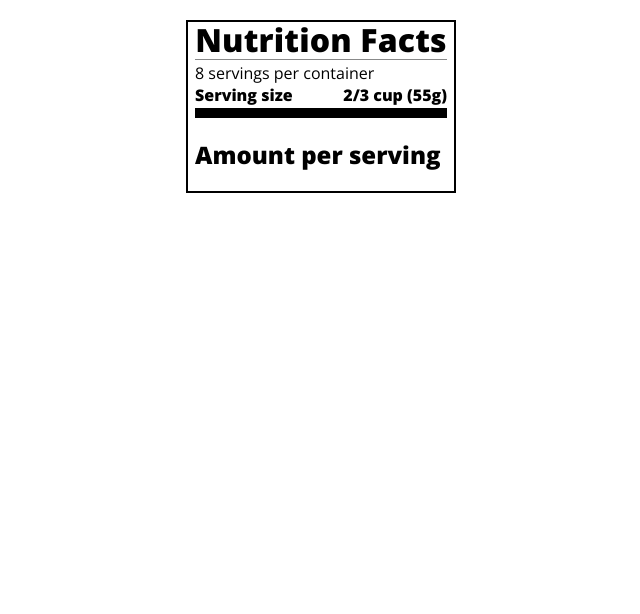
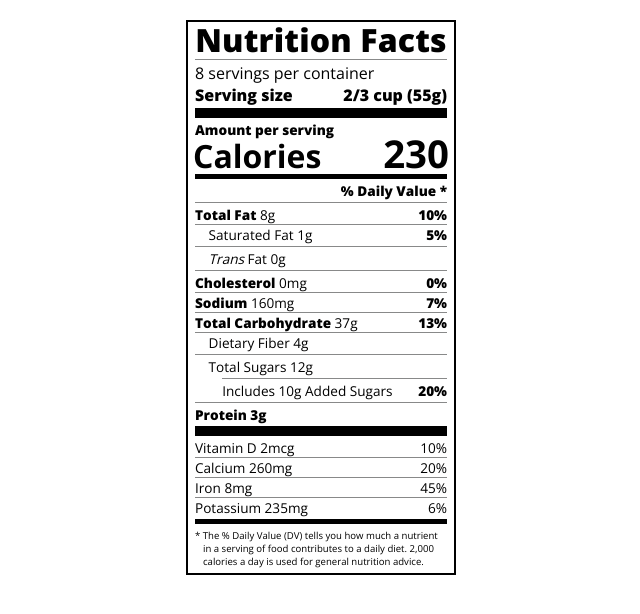
Before and after one commit to NelG22/CIT14-12H_NISPEROS, a plain HTML site: page FreeCodeCamp/Nutrition Label/NutritionLabel.html in a window 1280 px wide. Shown: the whole page, without its empty margins (319-959 px from the left). Drawn offline with nearby package versions, Linux system fonts and the light colour scheme.

Commit message:
Completed Nutrition Label

```diff
--- a/FreeCodeCamp/Nutrition Label/NutritionLabel.html
+++ b/FreeCodeCamp/Nutrition Label/NutritionLabel.html
@@ -21,8 +21,39 @@
         <div class="calories-info">
             <div class="left-container">
                 <h2 class="bold small-text">Amount per serving</h2>
+                <p>Calories</p>
             </div>
+            <span>230</span>
+
         </div>
+        <div class="divider medium"></div>
+        <div class="daily-value small-text">
+            <p class="bold right no-divider">% Daily Value *</p>
+            <div class="divider"></div>
+            <p><span><span class="bold">Total Fat</span> 8g</span> <span class="bold">10%</span></p>
+            <p class="indent no-divider">Saturated Fat 1g <span class="bold">5%</span></p>
+            <div class="divider"></div>
+            <p class="indent no-divider"><span><i>Trans</i> Fat 0g</span></p>
+            <div class="divider"></div>
+            <p><span><span class="bold">Cholesterol</span> 0mg</span> <span class="bold">0%</span></p>
+            <p><span><span class="bold">Sodium</span> 160mg</span> <span class="bold">7%</span></p>
+            <p><span><span class="bold">Total Carbohydrate</span> 37g</span> <span class="bold">13%</span></p>
+            <p class="indent no-divider">Dietary Fiber 4g</p>
+            <div class="divider"></div>
+            <p class="indent no-divider">Total Sugars 12g</p>
+            <div class="divider double-indent"></div>
+            <p class="no-divider double-indent">Includes 10g Added Sugars <span class="bold">20%</span></p>
+            <div class="divider"></div>
+            <p class="no-divider bold">Protein 3g</p>
+            <div class="divider large"></div>
+            <p>Vitamin D 2mcg <span>10%</span></p>
+            <p>Calcium 260mg <span>20%</span></p>
+            <p>Iron 8mg <span>45%</span></p>
+            <p class="no-divider">Potassium 235mg <span>6%</span></p>
+        </div>
+        <div class="medium divider"></div>
+        <p class="note">* The % Daily Value (DV) tells you how much a nutrient in a serving of food contributes to a daily diet. 2,000 calories a day is used for general nutrition advice.</p>
+
     </div>
 </body>
 
--- a/FreeCodeCamp/Nutrition Label/StylesNutritionLabel.css
+++ b/FreeCodeCamp/Nutrition Label/StylesNutritionLabel.css
@@ -39,3 +39,45 @@ p{
     background-color: black;
     border: 0;
 }
+.small-text{
+    font-size: 0.85rem;
+}
+.calories-info h2{
+    margin: 0;
+}
+.calories-info{
+    display: flex;
+    justify-content: space-between;
+    align-items: flex-end;
+}
+.left-container p{
+    margin: -5px -2px;
+    font-size: 2em;
+    font-weight: 700;
+}
+.calories-info span{
+    font-size: 2.4em;
+    font-weight: 700;
+    margin: -7px -2px;
+}
+.medium{
+    height: 5px;
+}
+.right{
+    justify-content: flex-end;
+}
+.indent{
+    margin-left: 1em;
+}
+.daily-value p:not(.no-divider){
+    border-bottom: 1px solid #888989;
+}
+.double-indent{
+    margin-left: 2em;
+}
+.note{
+    font-size: 0.6rem;
+    margin: 5px 0;
+    padding: 0 8px;
+    text-indent: -8px;
+}
```
